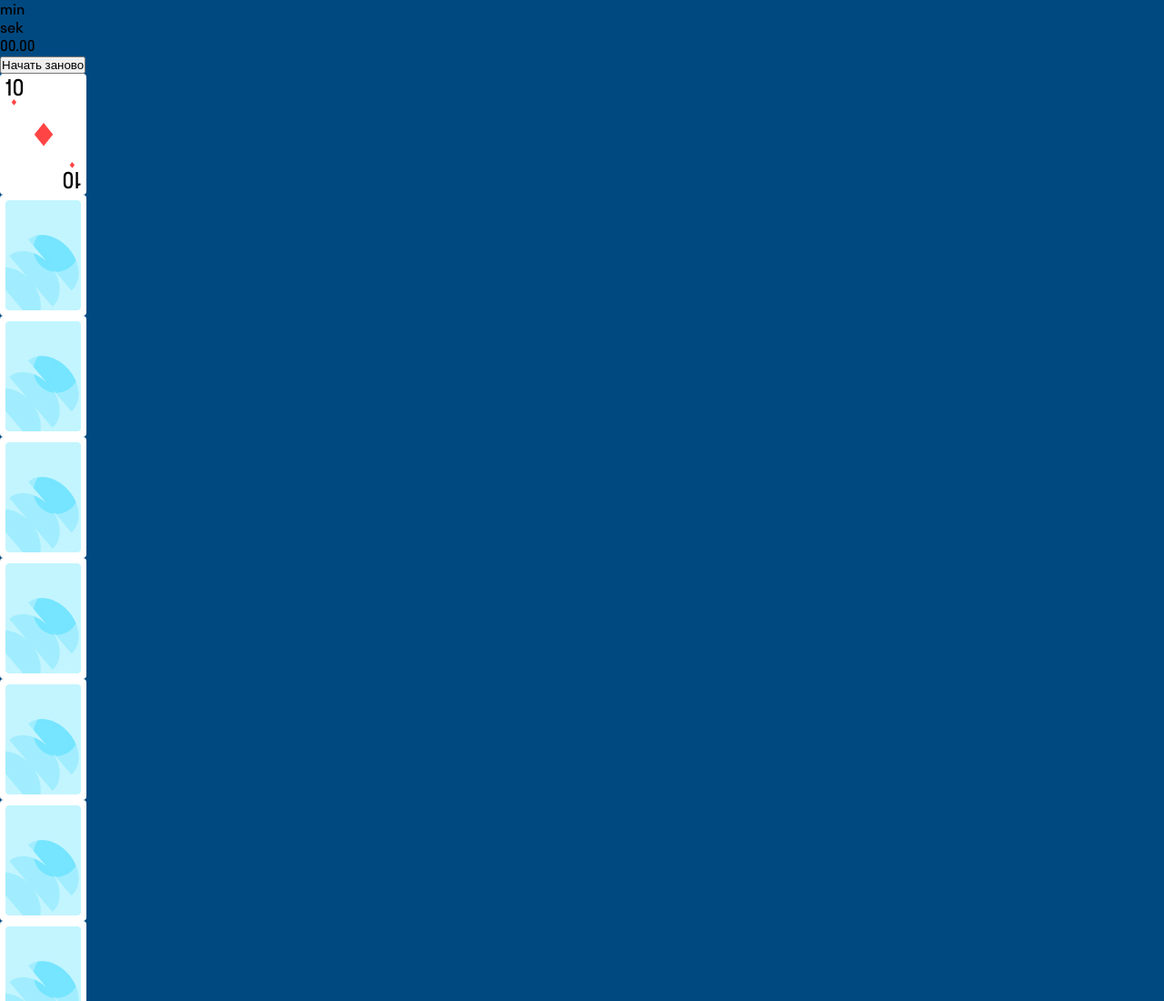
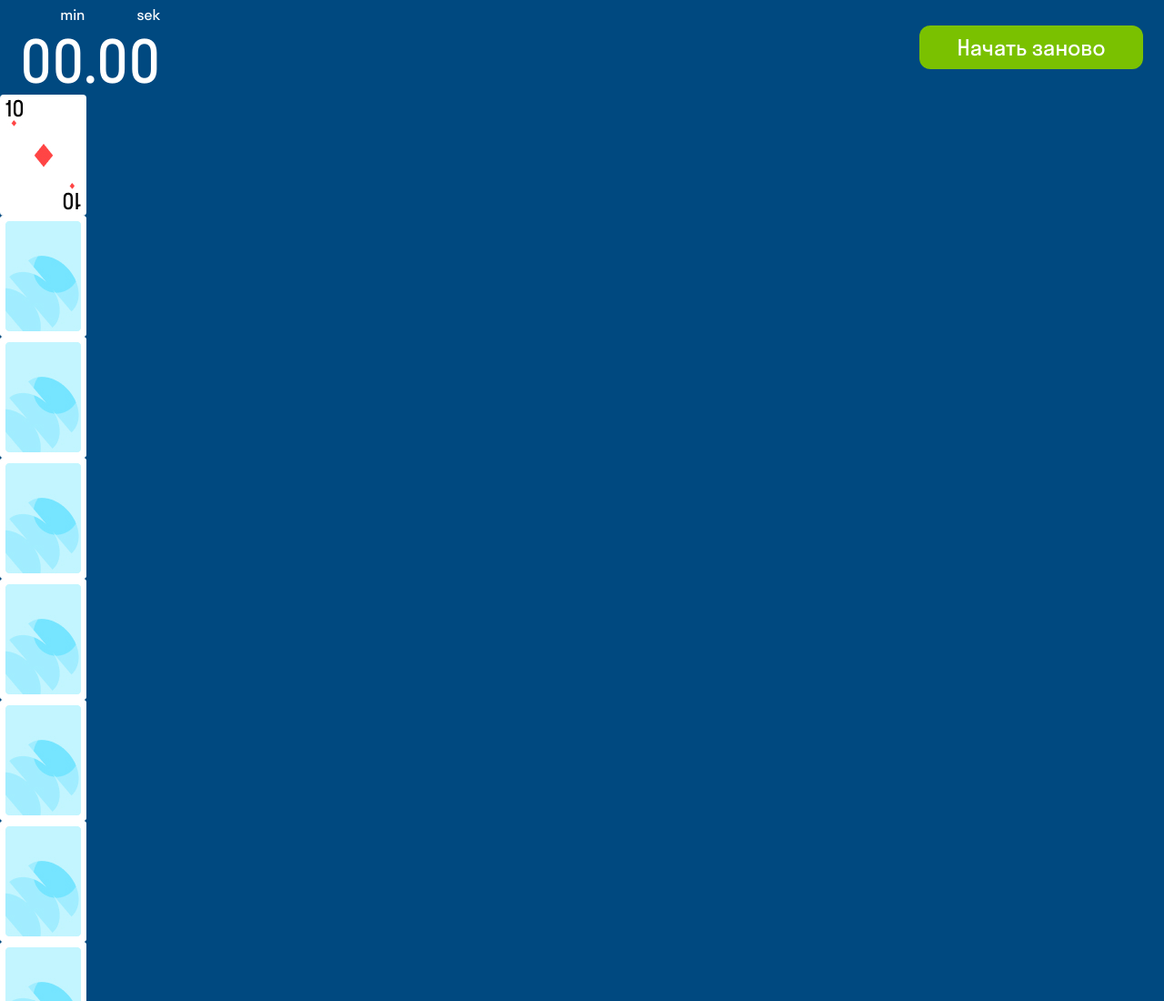
Before and after one commit to JulKuzmi/game-development, a website: page pageGame.html in a window 1280 px wide. Shown: the top 1100 px of the page at 91% size. Drawn offline with Linux system fonts and the light colour scheme.

Commit message:
add style "top" page game

```diff
--- a/pageGame.html
+++ b/pageGame.html
@@ -10,12 +10,12 @@
 
 <body>
     <header class="top">
-        <div class="time">
-            <div class="minutes">
-                <div class="min_sek">
+        <div class="timing">
+            <div class="allTime">
+                <div class="minSek">
                     <p>min</p>
                 </div>
-                <div class="min_sek">
+                <div class="minSek">
                     <p>sek</p>
                 </div>
             </div>
--- a/style/pageGame.css
+++ b/style/pageGame.css
@@ -17,8 +17,59 @@ body {
     font-family: 'StratosSkyeng';
 }
 
+.top {
+    display: flex;
+    justify-content: space-between;
+    align-items: center;
+    margin-left: 22px;
+}
 
+.timing {
+    display: flex;
+    flex-direction: column;
+}
 
+.allTime {
+    display: flex;
+    flex-direction: row;
+    justify-content: flex-end;
+    gap: 57px;
+}
+
+.minSek {
+    font-family: 'StratosSkyeng';
+    font-style: normal;
+    font-weight: 400;
+    font-size: 16px;
+    line-height: 32px;
+    font-feature-settings: 'pnum' on, 'lnum' on;
+    color: #FFFFFF;
+}
+
+.time {
+    font-family: 'StratosSkyeng';
+    font-style: normal;
+    font-weight: 400;
+    font-size: 64px;
+    line-height: 72px;
+    color: #FFFFFF;
+}
+.startAgain {
+    font-family: StratosSkyeng, sans-serif;
+    font-style: normal;
+    font-weight: 400;
+    font-size: 24px;
+    line-height: 32px;
+    background: #7ac100;
+    border-radius: 12px;
+    box-sizing: border-box;
+    border: 1px solid transparent;
+    width: 246px;
+    height: 48px;
+    font-feature-settings: 'pnum' on, 'lnum' on;
+    color: #fff;
+    margin-right: 23px;
+}
 .memory_game {
     margin: auto;
     perspective: 1000px;
```
